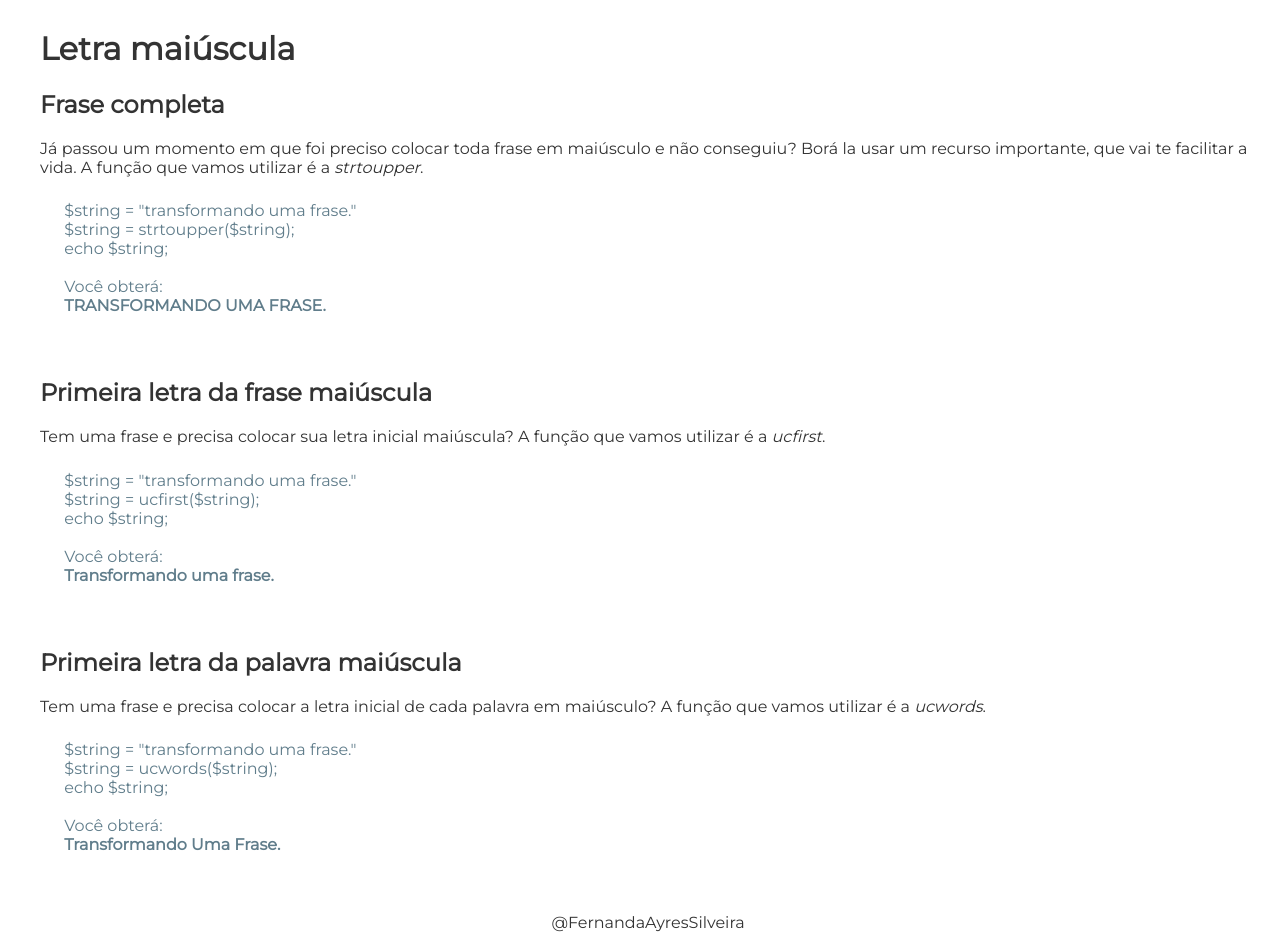
After one commit to FernandaAyresSilveira/php_manual_exemplos, a PHP site: page / in a window 1280 px wide. The commit adds this page. Run offline with PHP 8.4, Linux system fonts and the light colour scheme.

Commit message:
maiusculo

```diff
--- /dev/null
+++ b/assets/css/style.css
@@ -0,0 +1,22 @@
+<style>
+body{
+	width: 100%;
+    display: flex;
+    flex-direction: column;
+    align-content: center;
+    align-items: flex-start;
+    font-family: "Montserrat";
+    flex-wrap: wrap;
+    color: #333;
+}
+#container{
+	width: 95%;
+}
+span{
+	padding: 2%;
+	display: flex;
+	flex-direction: column;
+	color:#607d8b;
+}
+
+</style>
--- a/estrutura/rodape.php
+++ b/estrutura/rodape.php
@@ -1,5 +1,7 @@
+
 <footer>
 	<center>@FernandaAyresSilveira</center>
 </footer>
+</div>
 </body>
 </html>
--- a/estrutura/topo.php
+++ b/estrutura/topo.php
@@ -2,8 +2,9 @@
 <html>
 <head>
 	<title>PHP - Manual e exemplos</title>
+	<link rel="stylesheet" href="https://fonts.googleapis.com/css?family=Montserrat">
+
+	<?php include('./assets/css/style.css'); ?>
 </head>
-<body><!--
-	<center>
-		<h1></h1>
-	</center> -->
+<body>
+	<div id="container">
--- /dev/null
+++ b/index.php
@@ -0,0 +1,57 @@
+<?php include("estrutura/topo.php");?>
+
+<h1>Letra maiúscula</h1>
+<h2>Frase completa</h2>
+<p>Já passou um momento em que foi preciso colocar toda frase em maiúsculo e não conseguiu? Borá la usar um recurso importante, que vai te facilitar a vida. A função que vamos utilizar é a <i>strtoupper</i>.<br>
+
+	<span>
+	$string = "transformando uma frase." <br>
+	$string = strtoupper($string); <br>
+	echo $string;<br><br>
+
+	Você obterá: <br>
+	<b>
+	<?php
+	$string = "Transformando uma frase.";
+	$string = strtoupper($string);
+	echo $string; ?></b>
+	</span>
+	<br>
+</p>
+
+<h2>Primeira letra da frase maiúscula</h2>
+<p>Tem uma frase e precisa colocar sua letra inicial maiúscula? A função que vamos utilizar é a <i>ucfirst</i>.<br>
+
+	<span>
+	$string = "transformando uma frase." <br>
+	$string = ucfirst($string); <br>
+	echo $string;<br><br>
+
+	Você obterá: <br>
+	<b>
+	<?php
+	$string = "Transformando uma frase.";
+	$string = ucfirst($string);
+	echo $string; ?></b>
+	</span>
+	<br>
+</p>
+
+<h2>Primeira letra da palavra maiúscula</h2>
+<p>Tem uma frase e precisa colocar a letra inicial de cada palavra em maiúsculo? A função que vamos utilizar é a <i>ucwords</i>.<br>
+
+	<span>
+	$string = "transformando uma frase." <br>
+	$string = ucwords($string); <br>
+	echo $string;<br><br>
+
+	Você obterá: <br>
+	<b>
+	<?php
+	$string = "Transformando uma frase.";
+	$string = ucwords($string);
+	echo $string; ?></b>
+	</span>
+	<br>
+</p>
+<?php include("estrutura/rodape.php");?>
```
